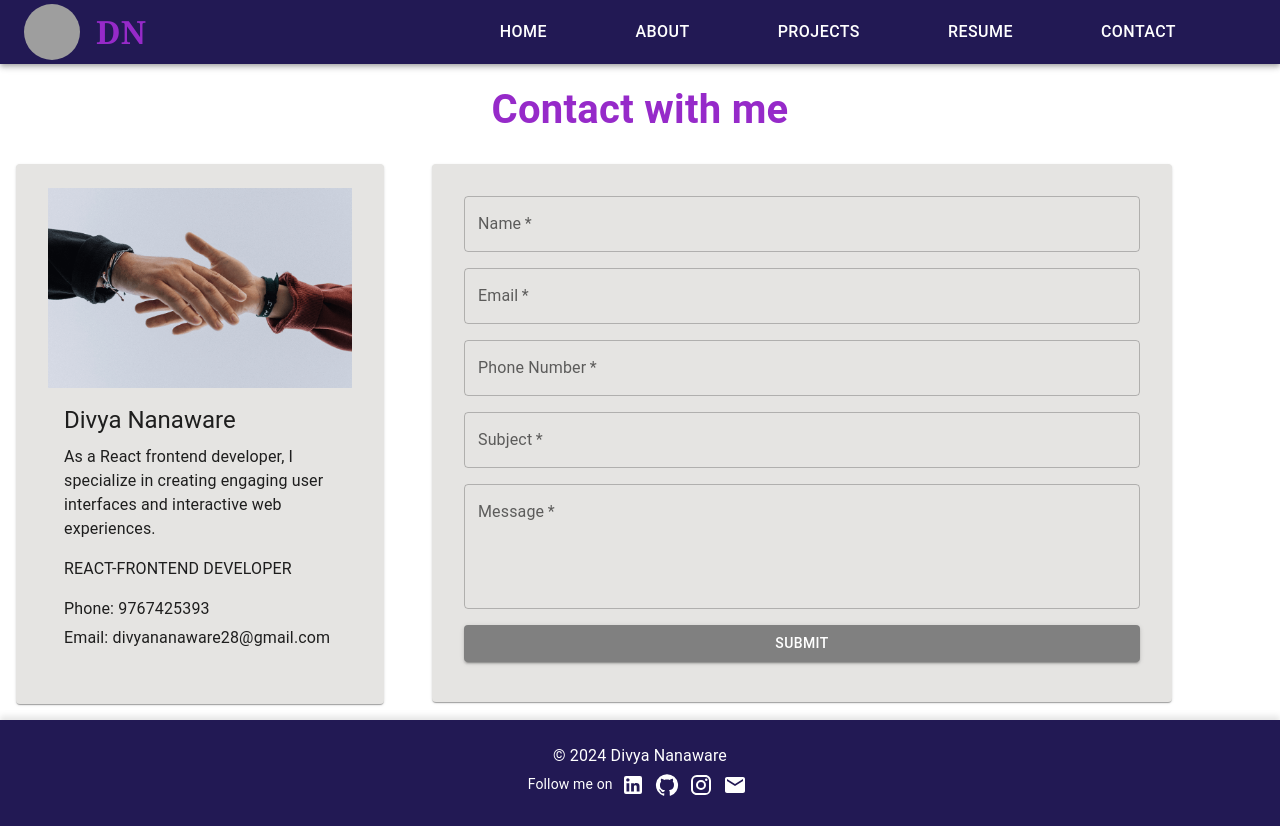
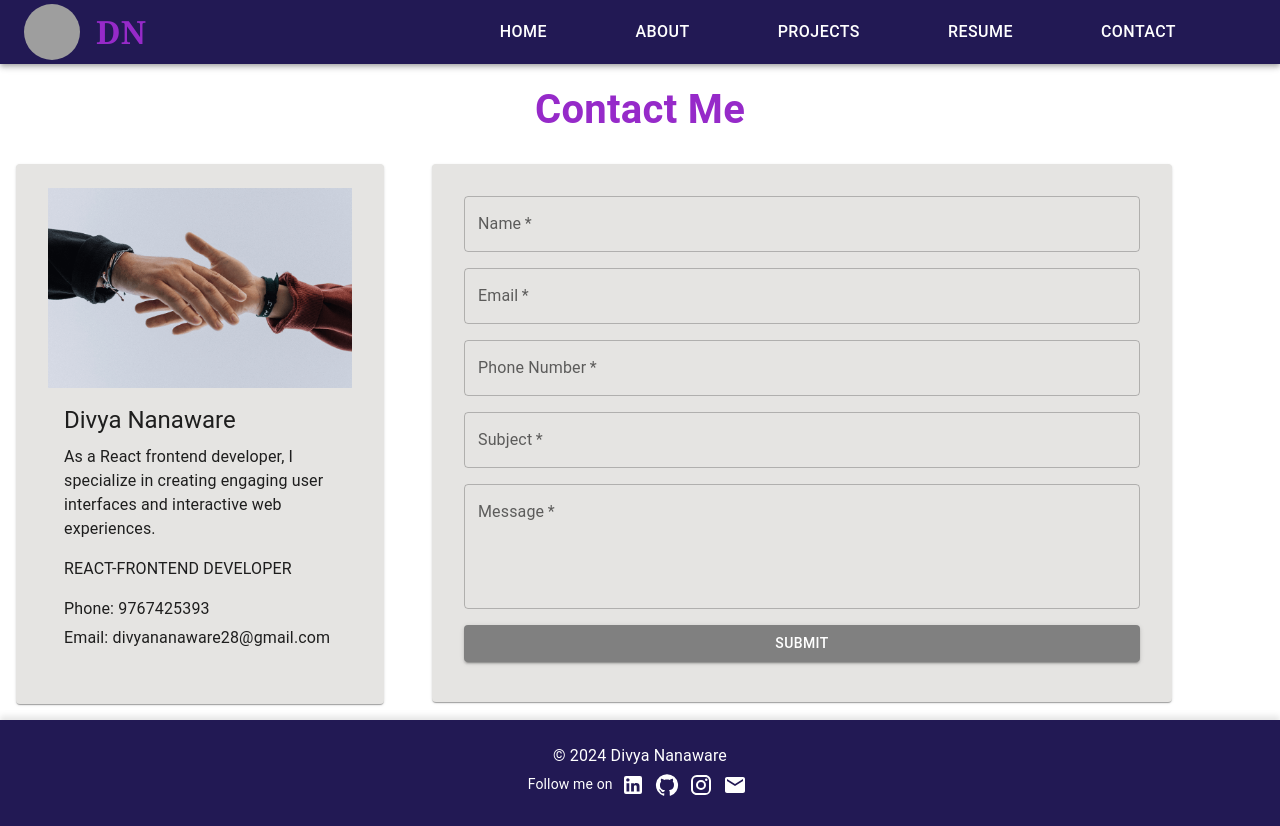
Before and after one commit to nanawaredivya/Divya-portfolio, a React (Create React App) app: page /contact in a window 1280 px wide. Built offline with nearby package versions, Linux system fonts and the light colour scheme; grey boxes are pictures that could not be loaded.

Commit message:
changes in project and contact page design

```diff
--- a/src/components/pages/Contact.jsx
+++ b/src/components/pages/Contact.jsx
@@ -19,7 +19,7 @@ const Contact = () => {
               color: '#962ac9',
               fontWeight: 'bold',
              }}>
-           Contact with me
+           Contact Me
          </Typography>
        </Grid>
       <Grid item xs={12} md={4}>
--- a/src/components/pages/Project.jsx
+++ b/src/components/pages/Project.jsx
@@ -14,12 +14,12 @@ const projects = [
     repo: 'https://github.com/nanawaredivya',
     description: 'A blog website showcasing diverse topics, providing insightful articles and engaging content for readers. Explore a range of perspectives and ideas, offering a platform for sharing knowledge.',
   },
-  {
-    name: 'Project 3',
-    image: '/path/to/image3.jpg',
-    repo: 'https://github.com/nanawaredivya',
-    description: 'Lorem ipsum dolor sit amet, consectetur adipiscing elit. Nulla volutpat vel velit nec feugiat.',
-  },
+  // {
+  //   name: 'Project 3',
+  //   image: '/path/to/image3.jpg',
+  //   repo: 'https://github.com/nanawaredivya',
+  //   description: 'Lorem ipsum dolor sit amet, consectetur adipiscing elit. Nulla volutpat vel velit nec feugiat.',
+  // },
 ];
 
 const Project = () => {
```
